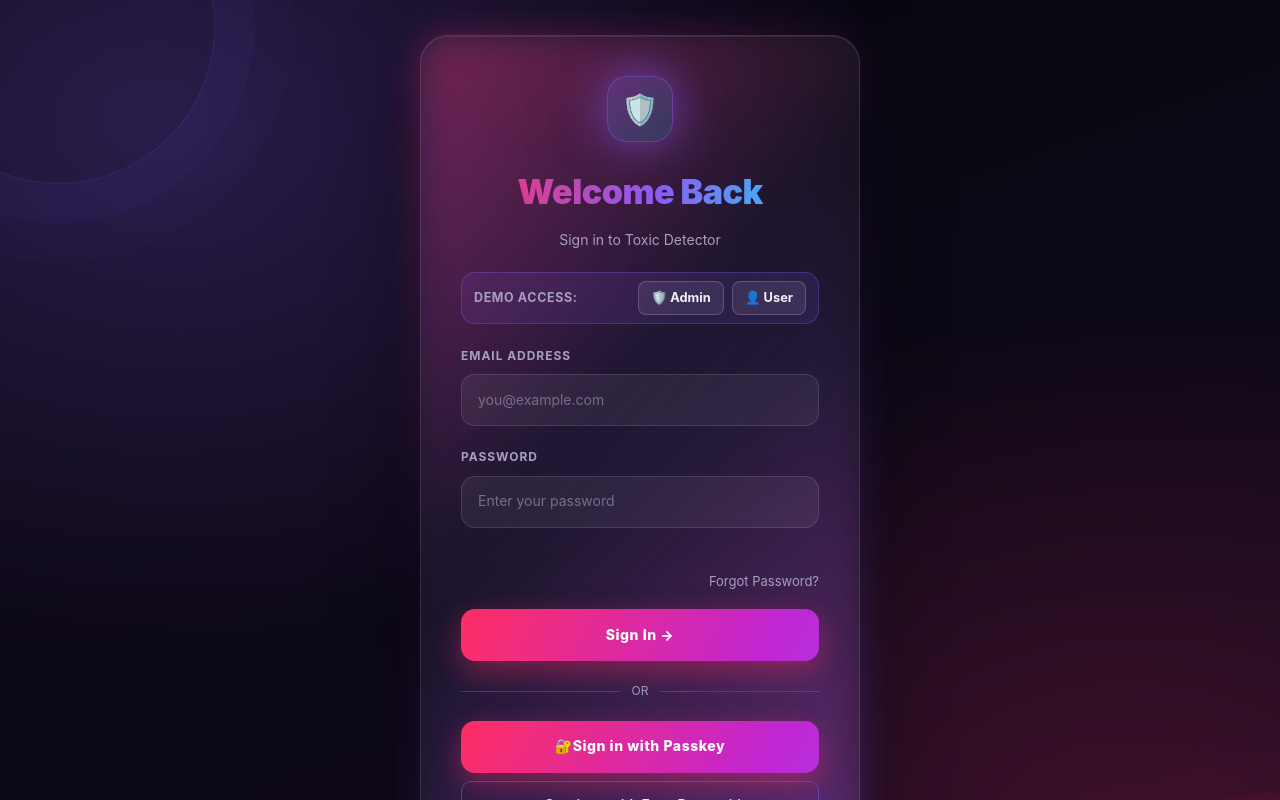
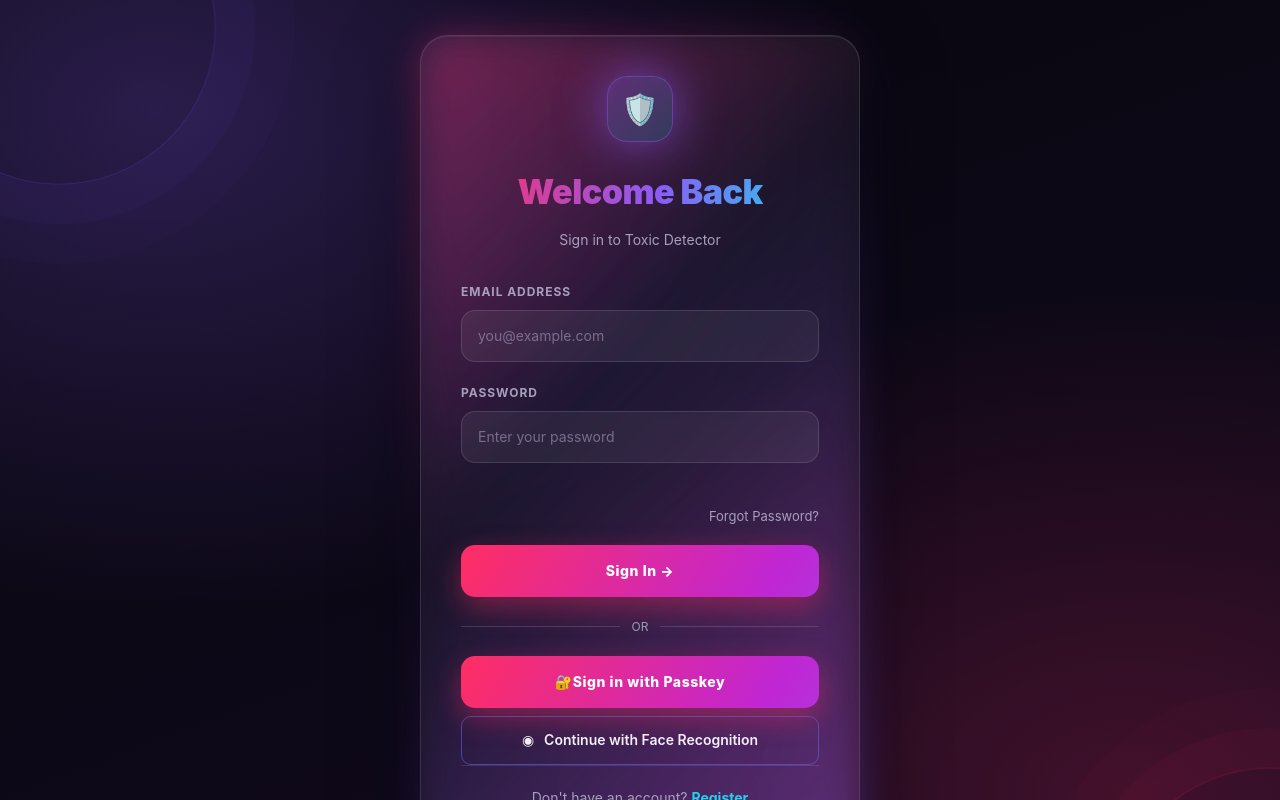
Before and after one commit to HarshitRaj31/ToxicGuard, a React (Vite) app in the folder Client/Toxic/: page /login in a window 1280 px wide. Shown: the top 800 px of the page. Built offline with nearby package versions, Linux system fonts and the light colour scheme.

Commit message:
refactor: remove demo credentials and seeding logic
Removed hardcoded demo accounts, login UI helpers, and server-side seeding logic to improve application security and reduce unnecessary test data.

```diff
--- a/Client/Toxic/src/pages/Home.jsx
+++ b/Client/Toxic/src/pages/Home.jsx
@@ -135,21 +135,6 @@ const Home = () => {
                 Create Free Account →
               </Link>
             )}
-          </div>
-
-          {/* Quick Demo Credentials Strip */}
-          <div className="home-demo-strip">
-            <span className="home-demo-pill">Quick Demo Access:</span>
-            <span>
-              Admin: <code>admin@toxicguard.com</code> (PW: <code>Admin@123456</code>)
-            </span>
-            <span className="home-demo-sep">|</span>
-            <span>
-              User: <code>user@toxicguard.com</code> (PW: <code>User@123456</code>)
-            </span>
-            <Link to="/login" className="home-demo-link">
-              Quick Login →
-            </Link>
           </div>
         </div>
 
--- a/Client/Toxic/src/pages/Login.css
+++ b/Client/Toxic/src/pages/Login.css
@@ -122,55 +122,11 @@
 }
 
 .login-subtitle {
-  margin: 10px 0 20px;
+  margin: 10px 0 30px;
   color: var(--text-muted);
   font-size: 14px;
   line-height: 1.6;
   text-align: center;
-}
-
-/* Quick Demo Bar */
-.login-demo-bar {
-  display: flex;
-  align-items: center;
-  justify-content: space-between;
-  gap: 0.5rem;
-  padding: 8px 12px;
-  margin-bottom: 22px;
-  border-radius: 14px;
-  background: rgba(139, 92, 246, 0.12);
-  border: 1px solid rgba(139, 92, 246, 0.3);
-}
-
-.login-demo-label {
-  font-size: 0.78rem;
-  font-weight: 700;
-  color: var(--text-muted);
-  text-transform: uppercase;
-  letter-spacing: 0.05em;
-}
-
-.login-demo-pills {
-  display: flex;
-  gap: 8px;
-}
-
-.login-demo-btn {
-  padding: 6px 12px !important;
-  font-size: 0.8rem !important;
-  font-weight: 700 !important;
-  border-radius: 8px !important;
-  border: 1px solid rgba(255, 255, 255, 0.18) !important;
-  background: rgba(255, 255, 255, 0.08) !important;
-  color: var(--text) !important;
-  cursor: pointer;
-  transition: all 0.2s ease !important;
-}
-
-.login-demo-btn:hover {
-  background: rgba(139, 92, 246, 0.35) !important;
-  border-color: var(--accent) !important;
-  transform: translateY(-1px);
 }
 
 /* ===== Form ===== */
--- a/Client/Toxic/src/pages/Login.jsx
+++ b/Client/Toxic/src/pages/Login.jsx
@@ -135,38 +135,6 @@ const Login = () => {
           Sign in to Toxic Detector
         </p>
 
-        <div className="login-demo-bar">
-          <span className="login-demo-label">Demo access:</span>
-          <div className="login-demo-pills">
-            <button
-              type="button"
-              className="login-demo-btn"
-              onClick={() => {
-                setFormData({
-                  email: "admin@toxicguard.com",
-                  password: "Admin@123456",
-                });
-                setMessage("Loaded Admin credentials.");
-              }}
-            >
-              🛡️ Admin
-            </button>
-            <button
-              type="button"
-              className="login-demo-btn"
-              onClick={() => {
-                setFormData({
-                  email: "user@toxicguard.com",
-                  password: "User@123456",
-                });
-                setMessage("Loaded Demo User credentials.");
-              }}
-            >
-              👤 User
-            </button>
-          </div>
-        </div>
-
         <form onSubmit={handleSubmit}>
           <label htmlFor="email">Email address</label>
 
```
Also changed, not shown: 2 other files (tests, documents, lock files or other folders).
